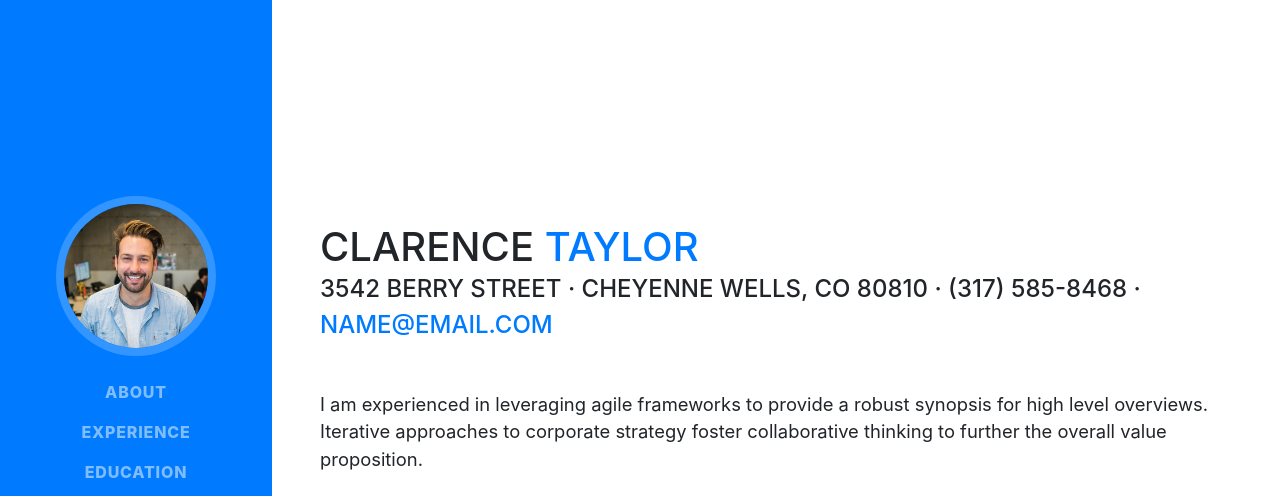
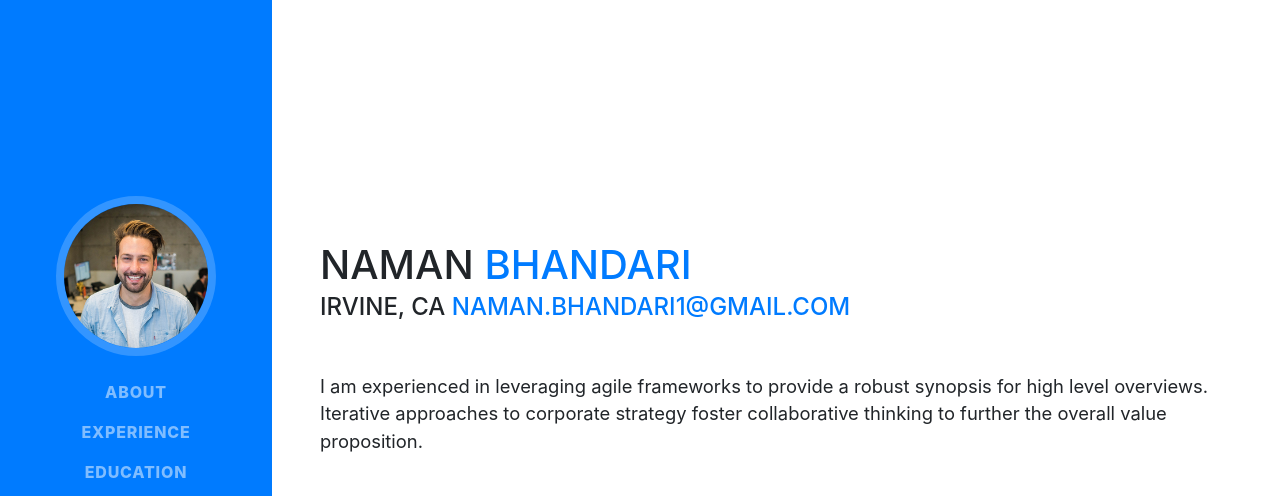
Before and after one commit to namanbhandari1/namanbhandari1.github.io, a website with bundled scripts: page index.html in a window 1280 px wide. Shown: the top 496 px of the page. Built offline with nearby package versions, Linux system fonts and the light colour scheme; a web font is replaced by a local one.

Commit message:
second name change

```diff
--- a/index.html
+++ b/index.html
@@ -63,11 +63,11 @@
 
       <section class="resume-section p-3 p-lg-5 d-flex d-column" id="about">
         <div class="my-auto">
-          <h1 class="mb-0">Clarence
-            <span class="text-primary">Taylor</span>
+          <h1 class="mb-0">Naman
+            <span class="text-primary">Bhandari</span>
           </h1>
-          <div class="subheading mb-5">3542 Berry Street · Cheyenne Wells, CO 80810 · (317) 585-8468 ·
-            <a href="mailto:name@email.com">name@email.com</a>
+          <div class="subheading mb-5">Irvine, CA
+            <a href="mailto:naman.bhandari1@gmail.com">naman.bhandari1@gmail.com</a>
           </div>
           <p class="lead mb-5">I am experienced in leveraging agile frameworks to provide a robust synopsis for high level overviews. Iterative approaches to corporate strategy foster collaborative thinking to further the overall value proposition.</p>
           <div class="social-icons">
```
